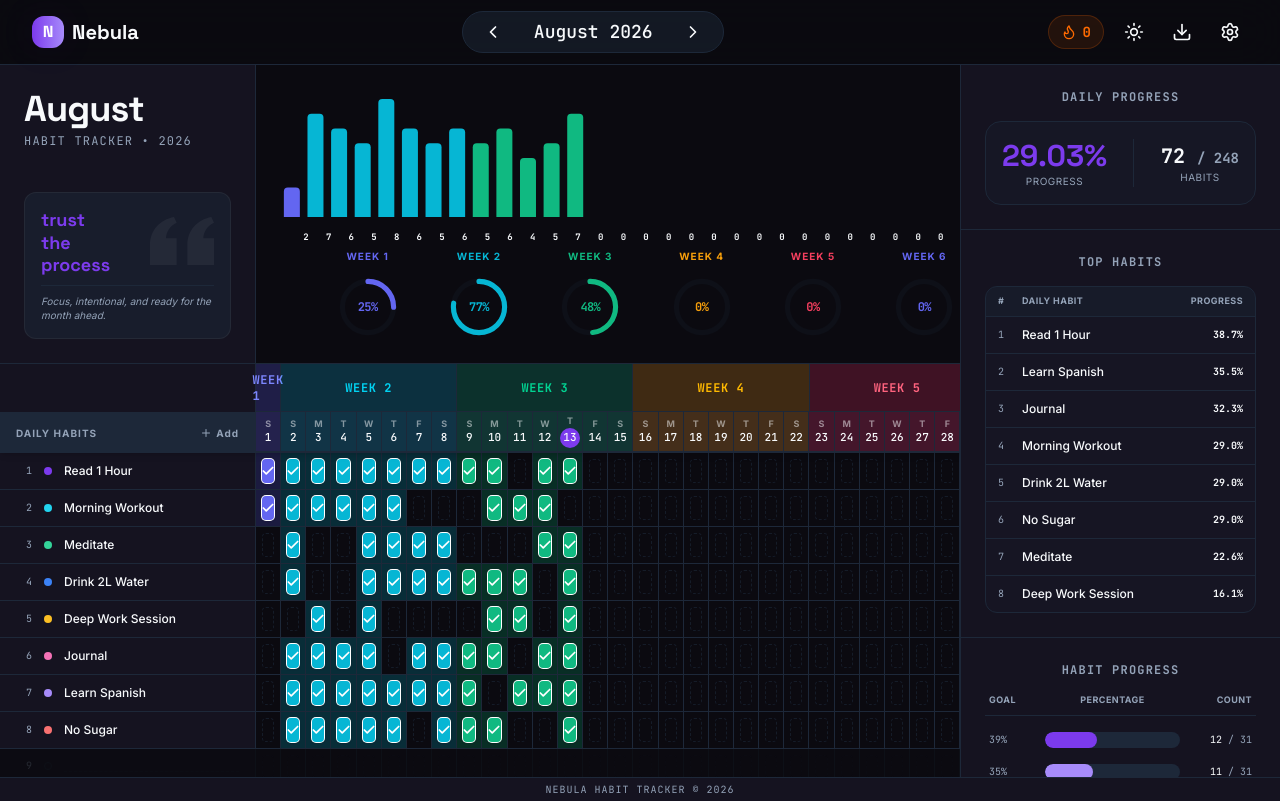
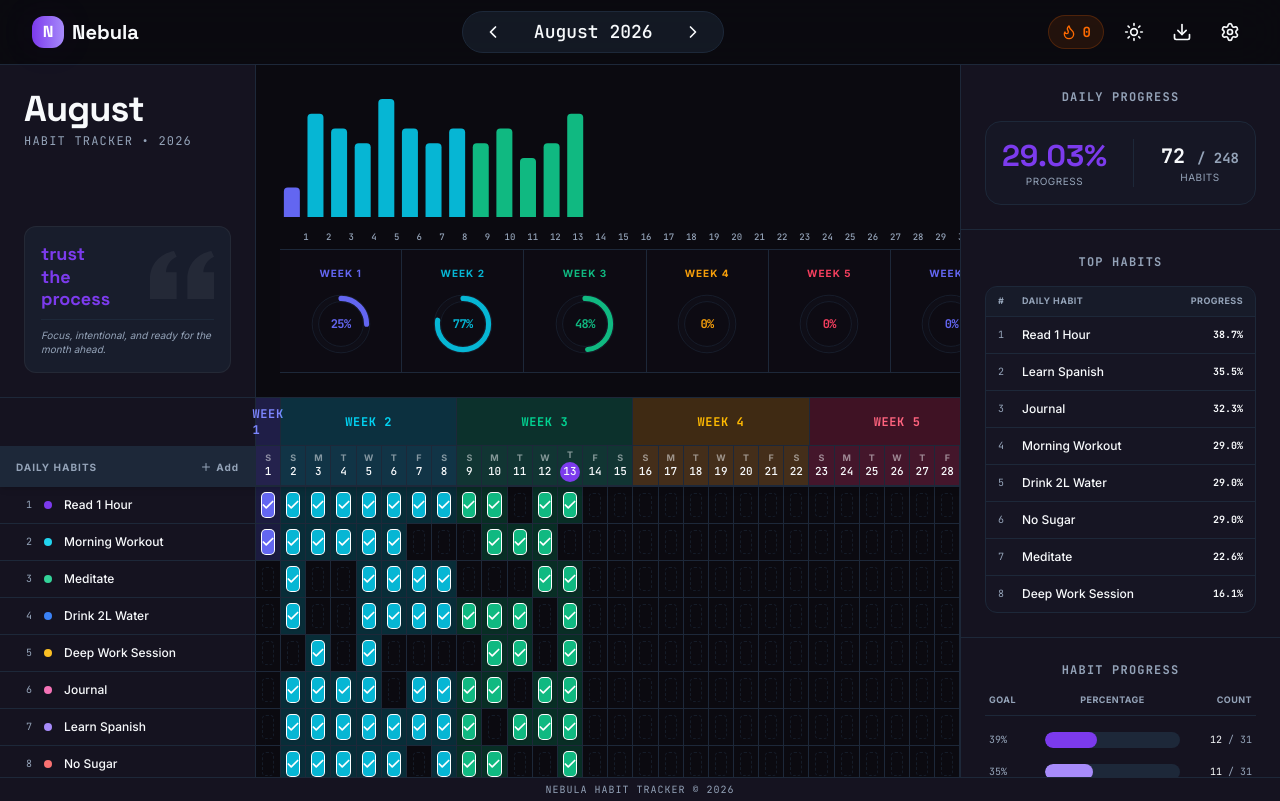
Before and after one commit to LexonPro/nebula, a React (Vite) app: page / in a window 1280 px wide. Built offline with nearby package versions, Linux system fonts and the light colour scheme.

Commit message:
fix: bar chart numbering and donut partitions

```diff
--- a/src/components/spreadsheet/TopAnalytics.tsx
+++ b/src/components/spreadsheet/TopAnalytics.tsx
@@ -109,22 +109,29 @@ export function TopAnalytics({ daysInMonth }: { daysInMonth: Date[] }) {
         <div className="flex justify-between w-full mt-2 px-[2%]">
           {dailyData.map((d, i) => (
             <div key={i} className="flex-1 text-center">
-              <span className="text-[9px] font-mono text-foreground font-bold">{d.completed}</span>
+              <span className="text-[9px] font-mono text-muted-foreground font-medium">{d.name}</span>
             </div>
           ))}
         </div>
       </div>
 
       {/* Bottom Half: Weekly Donuts */}
-      <div className="flex justify-around items-end w-full px-8 mt-2">
+      <div className="flex justify-around items-center w-full mt-2 divide-x divide-border border-y border-border bg-card/20">
         {weeklyData.map(w => (
-           <div key={w.name} className="flex flex-col items-center gap-3">
+           <div key={w.name} className="flex flex-col items-center gap-3 flex-1 py-4">
               <span className="text-[10px] font-bold uppercase tracking-widest" style={{ color: w.color }}>
                 {w.name}
               </span>
               <div className="relative w-16 h-16">
                  <svg className="w-full h-full transform -rotate-90" viewBox="0 0 100 100">
-                   <circle cx="50" cy="50" r="40" fill="none" stroke="currentColor" strokeWidth="8" className="text-muted/20" />
+                   {/* Inner and Outer Borders */}
+                   <circle cx="50" cy="50" r="45" fill="none" stroke="currentColor" strokeWidth="1" className="text-border" />
+                   <circle cx="50" cy="50" r="35" fill="none" stroke="currentColor" strokeWidth="1" className="text-border" />
+
+                   {/* Background Track */}
+                   <circle cx="50" cy="50" r="40" fill="none" stroke="currentColor" strokeWidth="8" className="text-muted/10" />
+
+                   {/* Progress Ring */}
                    <circle cx="50" cy="50" r="40" fill="none" stroke={w.color} strokeWidth="8" strokeDasharray="251.2" strokeDashoffset={251.2 - (251.2 * w.percentage) / 100} strokeLinecap="round" className="transition-all duration-1000 ease-out" />
                  </svg>
                  <div className="absolute inset-0 flex items-center justify-center">
```
